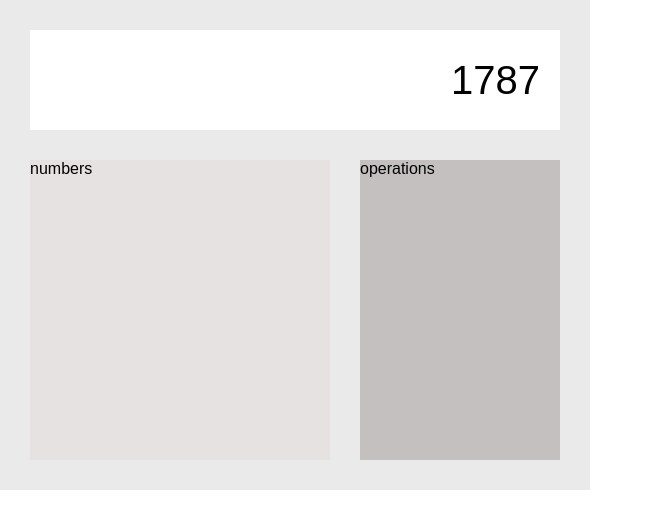
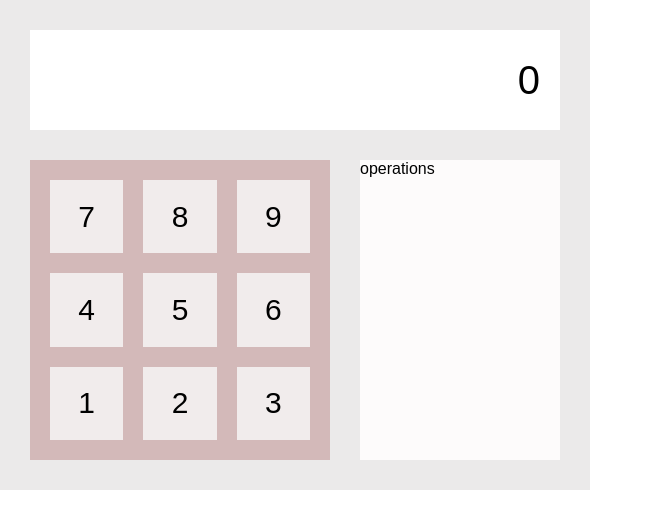
Before and after one commit to MarlenaFlueh/react-calculator, a React app: page / in a window 1280 px wide. Shown: the top 528 px of the page, without its empty margins (0-653 px from the left). Built offline with nearby package versions, Linux system fonts and the light colour scheme.

Commit message:
create number content

```diff
--- a/src/components/Numbers/Numbers.css
+++ b/src/components/Numbers/Numbers.css
@@ -1,3 +1,46 @@
 .Numbers {
-  background-color: #e6e2e2;
+  background-color: #d3b9b9;
+  display: grid;
+  grid-template-columns: auto auto auto;
+  grid-template-rows: auto auto auto;
+  grid-column-gap: 20px;
+  grid-row-gap: 20px;
+  padding: 20px;
+  font-size: 30px;
 }
+
+.Item1 {
+  grid-row: 1 / span 1;
+  background-color: rgb(241, 236, 236);
+  display: flex;
+  justify-content: center;
+  align-items: center;
+}
+
+.Item1:hover {
+  background-color: rgb(219, 214, 214);
+}
+
+.Item2 {
+  grid-row: 2 / span 1;
+  background-color: rgb(241, 236, 236);
+  display: flex;
+  justify-content: center;
+  align-items: center;
+}
+
+.Item2:hover {
+  background-color: rgb(219, 214, 214);
+}
+
+.Item3 {
+  grid-row: 3 / span 1;
+  background-color: rgb(241, 236, 236);
+  display: flex;
+  justify-content: center;
+  align-items: center;
+}
+
+.Item3:hover {
+  background-color: rgb(219, 214, 214);
+}
--- a/src/components/Numbers/Numbers.js
+++ b/src/components/Numbers/Numbers.js
@@ -2,6 +2,36 @@ import React from "react";
 
 import classes from "./Numbers.css";
 
-const numbers = () => <div className={classes.Numbers}>numbers</div>;
+const numbers = props => (
+  <div className={classes.Numbers}>
+    <div className={classes.Item1} onClick={() => props.clicked(7)}>
+      7
+    </div>
+    <div className={classes.Item1} onClick={() => props.clicked(8)}>
+      8
+    </div>
+    <div className={classes.Item1} onClick={() => props.clicked(9)}>
+      9
+    </div>
+    <div className={classes.Item2} onClick={() => props.clicked(4)}>
+      4
+    </div>
+    <div className={classes.Item2} onClick={() => props.clicked(5)}>
+      5
+    </div>
+    <div className={classes.Item2} onClick={() => props.clicked(6)}>
+      6
+    </div>
+    <div className={classes.Item3} onClick={() => props.clicked(1)}>
+      1
+    </div>
+    <div className={classes.Item3} onClick={() => props.clicked(2)}>
+      2
+    </div>
+    <div className={classes.Item3} onClick={() => props.clicked(3)}>
+      3
+    </div>
+  </div>
+);
 
 export default numbers;
--- a/src/components/Operations/Operations.css
+++ b/src/components/Operations/Operations.css
@@ -1,3 +1,3 @@
 .Operations {
-  background-color: #c4c0c0;
+  background-color: rgb(253, 251, 251);
 }
--- a/src/containers/Calculator/Calculator.js
+++ b/src/containers/Calculator/Calculator.js
@@ -7,14 +7,21 @@ import Operations from "../../components/Operations/Operations";
 
 class Calculator extends Component {
   state = {
-    display: 1787
+    display: "0"
   };
+
+  changeDisplayHandler = value =>
+    this.state.display === "0"
+      ? this.setState({ display: value })
+      : this.setState(prevState => {
+          return { display: prevState.display + value.toString() };
+        });
 
   render() {
     return (
       <Aut>
         <Display value={this.state.display} />
-        <Numbers />
+        <Numbers clicked={this.changeDisplayHandler} />
         <Operations />
       </Aut>
     );
```
